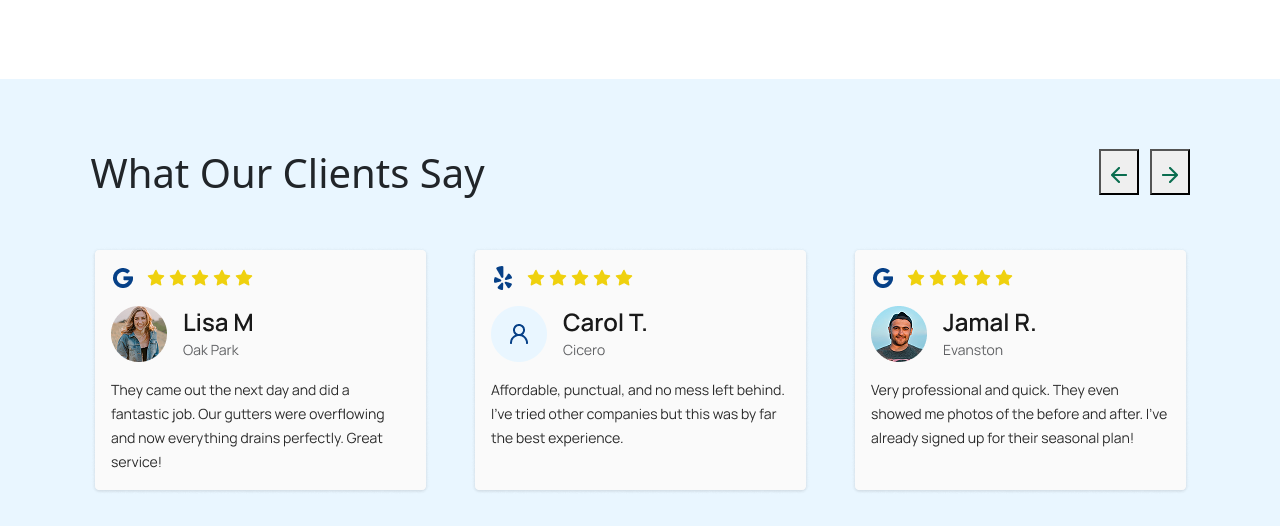
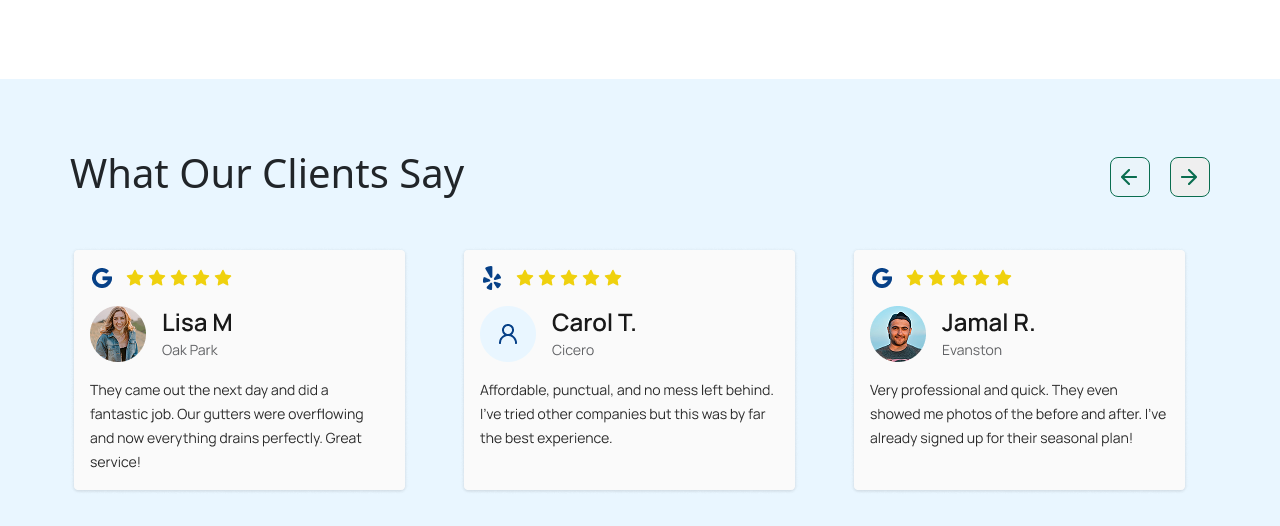
Before and after one commit to Th1STSay/cleaning, a website: page src/index.html in a window 1280 px wide. Shown: the part 3363-3889 px from the top of the page. Drawn offline with nearby package versions, Linux system fonts and the light colour scheme; files that its build step writes are made by us from their sources.

Commit message:
add slider to reviews

```diff
--- a/src/components/_client-reviews-section.html
+++ b/src/components/_client-reviews-section.html
@@ -1,6 +1,6 @@
 <section class="client-reviews">
 
-    <div class="client-reviews__content">
+    <div class="client-reviews__content swiper SliderReviews">
 
         <div class="client-reviews__content-head">
             <div class="before-and-after__content-head-text">
@@ -8,7 +8,7 @@
                     What Our Clients Say
                 </h2>
             </div>
-            <div class="before-and-after__content-head-btns">
+            <div class="client-reviews__content-head-btns">
                 <button class="left">
                     <img src="../img/arrow-left.png" alt="arrow-left">
                 </button>
@@ -18,14 +18,23 @@
             </div>
         </div>
 
-        <div class="client-reviews__content-reviews">
-            <div class="client-reviews__content-reviews-review1">
+        <div class="client-reviews__content-reviews swiper-wrapper">
+            <div class="client-reviews__content-reviews-review1 swiper-slide">
                <img src="../img/Frame 38453.png" alt="review1">
             </div>
-            <div class="client-reviews__content-reviews-review2">
+            <div class="client-reviews__content-reviews-review2 swiper-slide">
                 <img src="../img/Frame 38454.png" alt="review2">
             </div>
-            <div class="client-reviews__content-reviews-review3">
+            <div class="client-reviews__content-reviews-review3 swiper-slide">
+                <img src="../img/Frame 38455.png" alt="review3">
+            </div>
+            <div class="client-reviews__content-reviews-review1 swiper-slide">
+               <img src="../img/Frame 38453.png" alt="review1">
+            </div>
+            <div class="client-reviews__content-reviews-review2 swiper-slide">
+                <img src="../img/Frame 38454.png" alt="review2">
+            </div>
+            <div class="client-reviews__content-reviews-review3 swiper-slide">
                 <img src="../img/Frame 38455.png" alt="review3">
             </div>
         </div>
--- a/src/js/script.js
+++ b/src/js/script.js
@@ -1,6 +1,15 @@
 var swiper = new Swiper(".beforeAfterSlider", {
-   navigation: {
-      nextEl: ".right",
-      prevEl: ".left",
-   },
+  navigation: {
+    nextEl: ".right",
+    prevEl: ".left",
+  },
 });
+
+var swiper = new Swiper(".SliderReviews", {
+  slidesPerView: 3,
+  spaceBetween: 30,
+  navigation: {
+    nextEl: ".right",
+    prevEl: ".left",
+  },
+});
--- a/src/sass/components/_client-reviews-section.scss
+++ b/src/sass/components/_client-reviews-section.scss
@@ -43,7 +43,6 @@
 
         &-reviews{
             display: flex;
-            gap: 41px;
             font-weight: 400;
             font-size: 18px;
             font-weight: 400;
```
